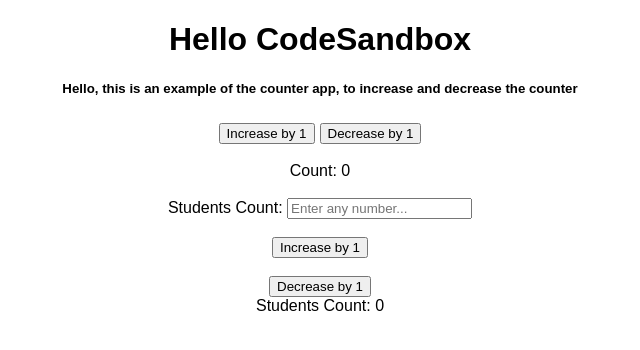
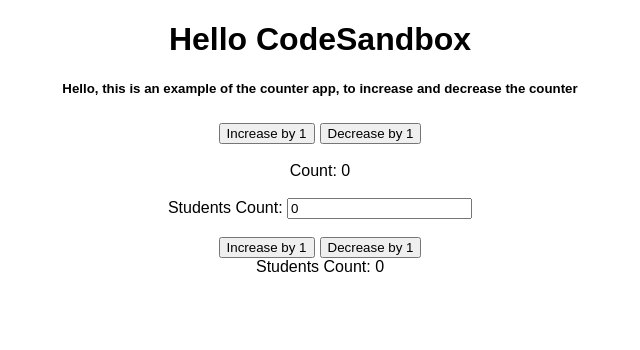
Before and after one commit to prince-tyagi-dev/react-redux-middleware-v3, a React (Create React App) app: page / in a window 1280 px wide. Shown: the top 350 px of the page, without its empty margins (320-960 px from the left). Built offline with nearby package versions, Linux system fonts and the light colour scheme.

Commit message:
ClassRoom component > Keep both of the increment/decrement buttons in a single line, show the students count in the input field.

```diff
--- a/src/components/ClassRoom/index.tsx
+++ b/src/components/ClassRoom/index.tsx
@@ -39,14 +39,15 @@ class ClassRoom extends React.Component {
         <input
           type="number"
           placeholder="Enter any number..."
+          value={this.state.studentsCount}
           onChange={this.handleOnChange}
         />
         <br />
         <br />
-        <button onClick={this.addStudents}>Increase by 1 </button>
-        <br />
-        <br />
-        <button onClick={this.removeStudents}>Decrease by 1 </button>
+        <button onClick={this.addStudents}>Increase by 1</button>
+        <button onClick={this.removeStudents} style={{ marginLeft: "5px" }}>
+          Decrease by 1
+        </button>
         <br />
         <span>Students Count: {this.state.studentsCount}</span>
       </>
```
